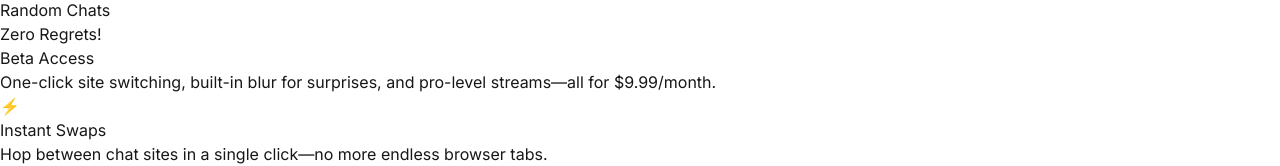
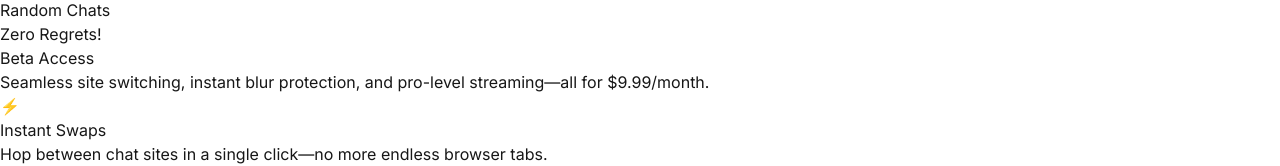
Before and after one commit to Gizmet/SideSwitch-Website, a Next.js app: page / in a window 1280 px wide. Shown: the part 883-1049 px from the top of the page. Built offline with nearby package versions, Linux system fonts and the light colour scheme; no server answers.

Commit message:
fix: improve description text

```diff
--- a/src/app/page.tsx
+++ b/src/app/page.tsx
@@ -345,7 +345,7 @@ export default function Home() {
 
                     {/* Description */}
                     <p className="text-base md:text-xl text-white/60">
-                      One-click site switching, built-in blur for surprises, and pro-level streams—all for $9.99/month.
+                      Seamless site switching, instant blur protection, and pro-level streaming—all for $9.99/month.
                     </p>
                   </div>
 
```
